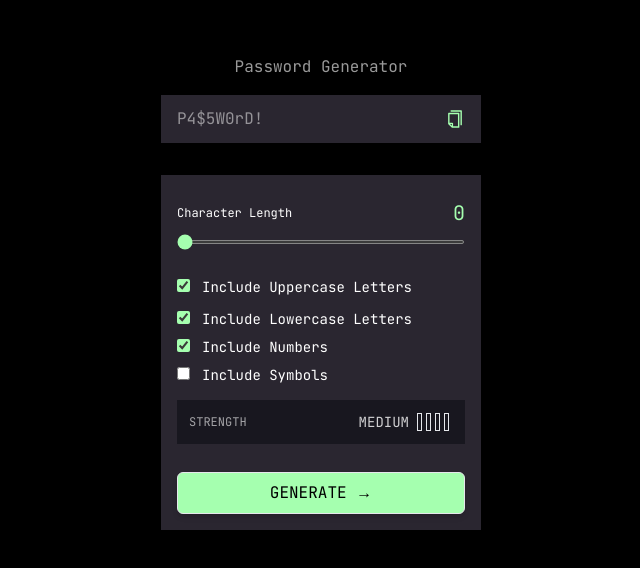
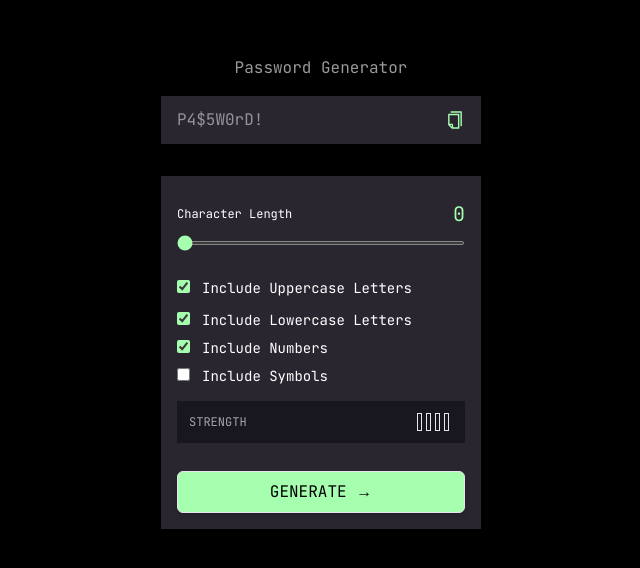
Before and after one commit to iAmNsengi/RandomPasswordGenerator, a React (Vite) app: page / in a window 1280 px wide. Shown: the part 108-676 px from the top of the page, without its empty margins (319-959 px from the left). Built offline with nearby package versions, Linux system fonts and the light colour scheme.

Commit message:
Added the password strength functionality

```diff
--- a/src/App.tsx
+++ b/src/App.tsx
@@ -15,6 +15,27 @@ function App() {
   const [includeUpperCase, setIncludeUpperCase] = useState<boolean>(true);
   const [includeNumbers, setIncludeNumbers] = useState<boolean>(true);
   const [includeSymbols, setIncludeSymbols] = useState<boolean>(false);
+
+  function calculatePasswordStrength(password: string) {
+    let strength = 0;
+    // Increment strength based on criteria
+    if (password.length >= 8) {
+      strength++;
+    }
+    if (password.match(/[a-z]/)) {
+      strength++;
+    }
+    if (password.match(/[A-Z]/)) {
+      strength++;
+    }
+    if (password.match(/\d/)) {
+      strength++;
+    }
+    if (password.match(/[$-/:-?{-~!"^_`[\]]/)) {
+      strength++;
+    }
+    return strength;
+  }
 
   function handleGeneratePassword() {
     const newPassword = generatePassword({
@@ -36,6 +57,7 @@ function App() {
         .classList.remove("hidden");
     }
   }
+  const passwordStrength = calculatePasswordStrength(password || "");
   return (
     <div className="font-JetBrains bg-black flex gap-4  flex-col justify-center min-h-screen text-white items-center">
       <div>
@@ -84,13 +106,61 @@ function App() {
         <div className="bg-Blackish p-3 mt-2 mb-2 w-full flex justify-between items-center">
           <label className="uppercase text-xs opacity-60 ">strength</label>
           <div className="flex items-center">
-            <label className="text-sm opacity-80 mr-2">MEDIUM</label>
-            <div className="flex items-center justify-between">
-              <span className="w-[5px] h-[18px] border border-solid mr-1"></span>
-              <span className="w-[5px] h-[18px] border border-solid mr-1"></span>
-              <span className="w-[5px] h-[18px] border border-solid mr-1"></span>
-              <span className="w-[5px] h-[18px] border border-solid mr-1"></span>
-            </div>
+            {passwordStrength >= 5 ? (
+              <>
+                <label className="text-sm opacity-80 mr-2">STRONG </label>
+                <div className="flex items-center justify-between">
+                  {" "}
+                  <span className=" bg-PastelGreen w-[5px] h-[18px] border border-solid mr-1"></span>{" "}
+                  <span className="bg-PastelGreen w-[5px] h-[18px] border border-solid mr-1"></span>{" "}
+                  <span className="bg-PastelGreen w-[5px] h-[18px] border border-solid mr-1"></span>{" "}
+                  <span className="bg-PastelGreen w-[5px] h-[18px] border border-solid mr-1"></span>
+                </div>{" "}
+              </>
+            ) : passwordStrength >= 4 ? (
+              <>
+                <label className="text-sm opacity-80 mr-2">MEDIUM </label>
+                <div className="flex items-center justify-between">
+                  {" "}
+                  <span className=" bg-Yellowish w-[5px] h-[18px] border border-solid mr-1"></span>{" "}
+                  <span className="bg-Yellowish w-[5px] h-[18px] border border-solid mr-1"></span>{" "}
+                  <span className="bg-Yellowish w-[5px] h-[18px] border border-solid mr-1"></span>{" "}
+                  <span className=" w-[5px] h-[18px] border border-solid mr-1"></span>
+                </div>{" "}
+              </>
+            ) : passwordStrength >= 3 ? (
+              <>
+                <label className="text-sm opacity-80 mr-2">WEAK </label>
+                <div className="flex items-center justify-between">
+                  {" "}
+                  <span className=" bg-OrangeRed2 w-[5px] h-[18px] border border-solid mr-1"></span>{" "}
+                  <span className="bg-OrangeRed2 w-[5px] h-[18px] border border-solid mr-1"></span>{" "}
+                  <span className="w-[5px] h-[18px] border border-solid mr-1"></span>{" "}
+                  <span className=" w-[5px] h-[18px] border border-solid mr-1"></span>
+                </div>{" "}
+              </>
+            ) : passwordStrength >= 2 ? (
+              <>
+                <label className="text-sm opacity-80 mr-2">TOO WEAK! </label>
+                <div className="flex items-center justify-between">
+                  {" "}
+                  <span className=" bg-OrangeRed w-[5px] h-[18px] border border-solid mr-1"></span>{" "}
+                  <span className="w-[5px] h-[18px] border border-solid mr-1"></span>{" "}
+                  <span className="w-[5px] h-[18px] border border-solid mr-1"></span>{" "}
+                  <span className=" w-[5px] h-[18px] border border-solid mr-1"></span>
+                </div>{" "}
+              </>
+            ) : (
+              <>
+                <div className="flex items-center justify-between">
+                  {" "}
+                  <span className=" w-[5px] h-[18px] border border-solid mr-1"></span>{" "}
+                  <span className="w-[5px] h-[18px] border border-solid mr-1"></span>{" "}
+                  <span className="w-[5px] h-[18px] border border-solid mr-1"></span>{" "}
+                  <span className=" w-[5px] h-[18px] border border-solid mr-1"></span>
+                </div>{" "}
+              </>
+            )}
           </div>
         </div>
         <button
--- a/tailwind.config.js
+++ b/tailwind.config.js
@@ -11,6 +11,9 @@ export default {
         PastelGreen: "#A5FFAF",
         BalticSea: "#2A2630",
         Blackish: "#18171F",
+        OrangeRed: "#F64A4A",
+        OrangeRed2: "#FB7C58",
+        Yellowish: "#F8CD65",
       },
     },
   },
```
